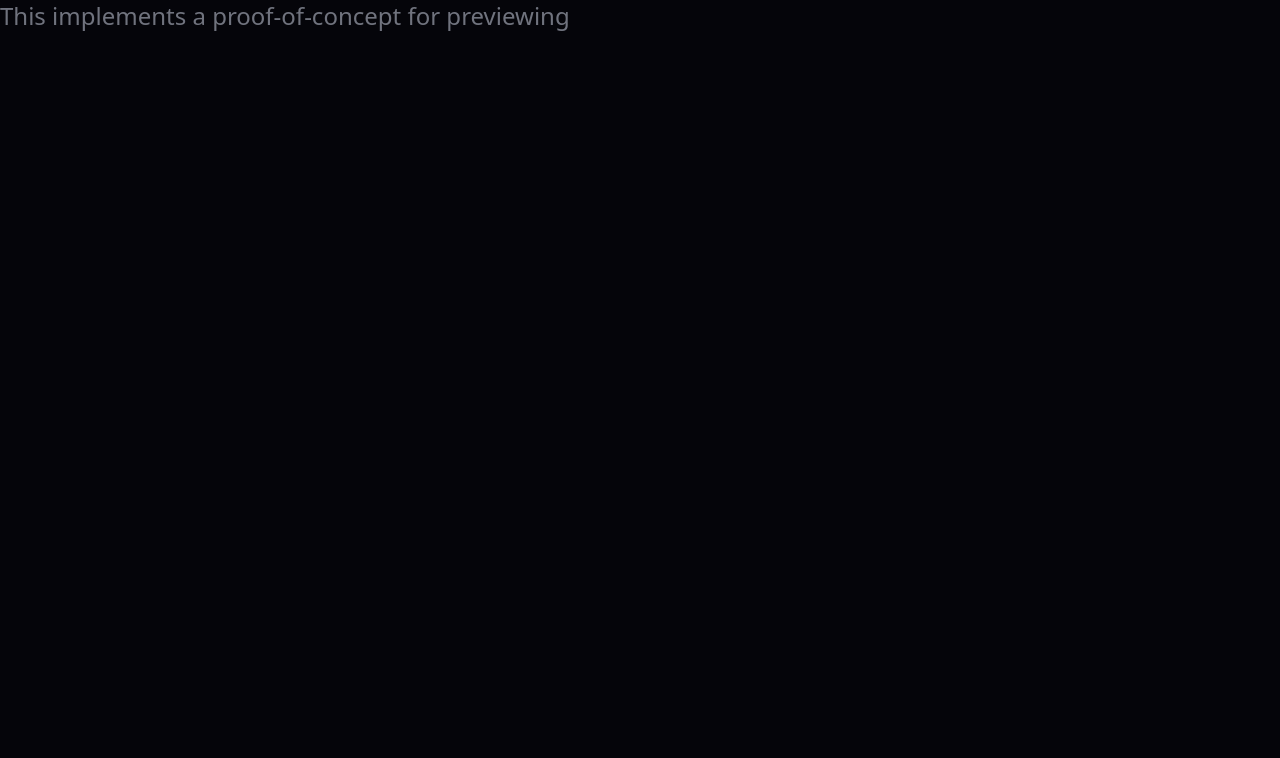
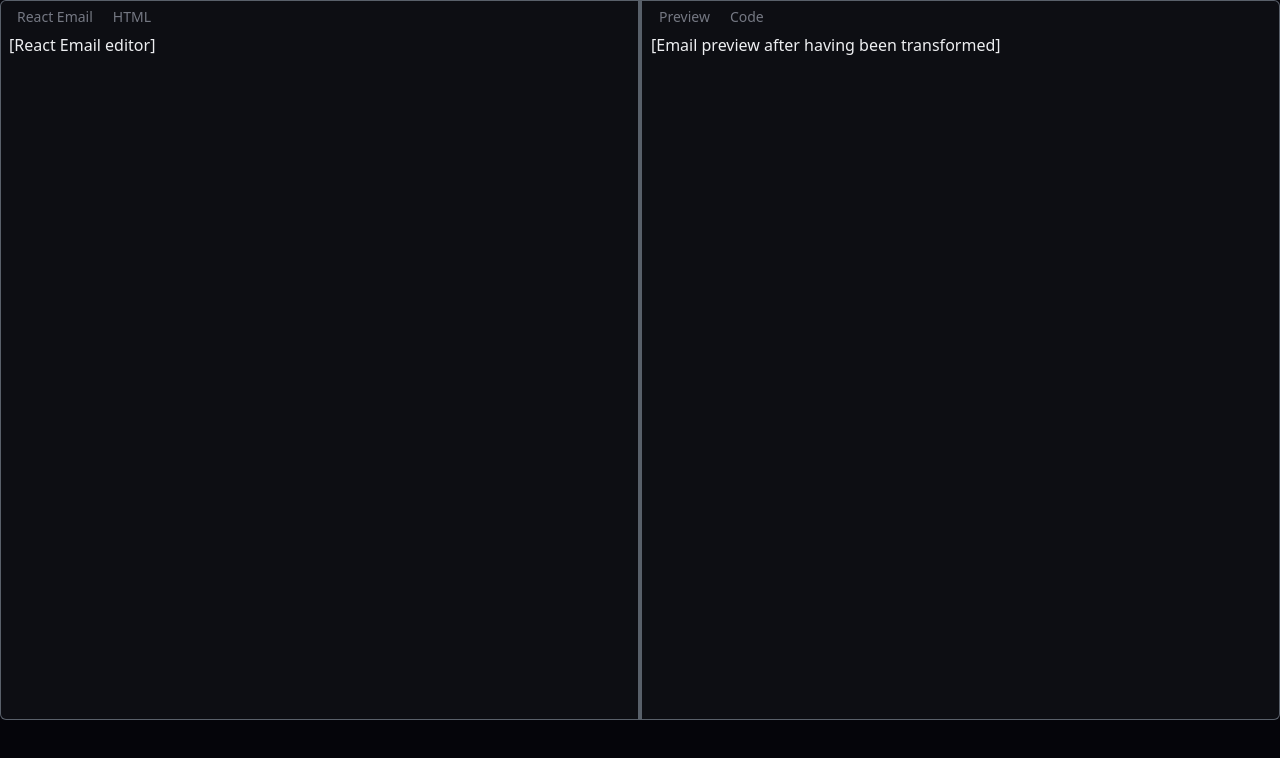
Before and after one commit to gabrielmfern/outlook-previewer, a Next.js app: page / in a window 1280 px wide. Shown: the top 758 px of the page. Built offline with nearby package versions, Linux system fonts and the light colour scheme.

Commit message:
add initial version of split view component

```diff
--- /dev/null
+++ b/app/outlook-previewer.tsx
@@ -0,0 +1,36 @@
+"use client";
+import { SplitView } from "@/components/ui/split-view";
+import * as Tabs from "@/components/ui/tabs";
+
+export function OutlookPreviewer() {
+	return (
+		<SplitView className="h-[90dvh] bg-slate-2 rounded-md border border-slate-8">
+			{[
+				(width) => (
+					<Tabs.Root defaultValue="react email" style={{ width }}>
+						<Tabs.List>
+							<Tabs.Tab value="react email">React Email</Tabs.Tab>
+							<Tabs.Tab value="html">HTML</Tabs.Tab>
+						</Tabs.List>
+						<Tabs.Panel value="react email">[React Email editor]</Tabs.Panel>
+						<Tabs.Panel value="html">[HTML editor]</Tabs.Panel>
+					</Tabs.Root>
+				),
+				(width) => (
+					<Tabs.Root defaultValue="preview" style={{ width }}>
+						<Tabs.List>
+							<Tabs.Tab value="preview">Preview</Tabs.Tab>
+							<Tabs.Tab value="code">Code</Tabs.Tab>
+						</Tabs.List>
+						<Tabs.Panel value="preview">
+							[Email preview after having been transformed]
+						</Tabs.Panel>
+						<Tabs.Panel value="code">
+							[Email HTML after having been transferred]
+						</Tabs.Panel>
+					</Tabs.Root>
+				),
+			]}
+		</SplitView>
+	);
+}
--- a/app/page.tsx
+++ b/app/page.tsx
@@ -1,10 +1,9 @@
-import { Highlight, themes } from 'prism-react-renderer';
+import { OutlookPreviewer } from "./outlook-previewer";
 
 export default function Home() {
-  return (
-    <main className="flex flex-col container mx-auto">
-      <p className="text-2xl text-slate-10">This implements a proof-of-concept for previewing </p>
-      <div className=""></div>
-    </main>
-  );
+	return (
+		<main className="flex flex-col container mx-auto">
+			<OutlookPreviewer />
+		</main>
+	);
 }
--- /dev/null
+++ b/components/ui/split-view.tsx
@@ -0,0 +1,75 @@
+"use client";
+import { ComponentProps, useEffect, useRef, useState } from "react";
+import { cn } from "@/lib/cn";
+
+type SplitViewProps = Omit<ComponentProps<"div">, "children" | "ref"> & {
+	children: [
+		(width: string) => React.ReactNode,
+		(width: string) => React.ReactNode,
+	];
+};
+
+export function SplitView({ className, children, ...props }: SplitViewProps) {
+	const [firstSplitWidth, setFirstSplitWidth] = useState(0.5);
+	const secondSplitWidth = 1 - firstSplitWidth;
+
+	const splitViewRef = useRef<HTMLDivElement>(null);
+
+	const resizeHandleRef = useRef<HTMLDivElement>(null);
+
+	const [isDragging, setIsDragging] = useState(false);
+	const handleDraggingMouseMove = (event: MouseEvent) => {
+		if (!isDragging || !splitViewRef.current) return;
+		event.preventDefault();
+
+		const boundingClientRect = splitViewRef.current.getBoundingClientRect();
+
+		setFirstSplitWidth(
+			(event.clientX - boundingClientRect.x) / boundingClientRect.width,
+		);
+	};
+
+	const handleDraggingMouseUp = () => {
+		setIsDragging(false);
+	};
+
+	// biome-ignore lint/correctness/useExhaustiveDependencies: These dependencies do not change
+	useEffect(() => {
+		if (resizeHandleRef.current) {
+			document.addEventListener("mousemove", handleDraggingMouseMove);
+			document.addEventListener("mouseup", handleDraggingMouseUp, {
+				once: true,
+			});
+
+			return () => {
+				document.removeEventListener("mousemove", handleDraggingMouseMove);
+				document.removeEventListener("mouseup", handleDraggingMouseUp);
+			};
+		}
+	}, [isDragging === true]);
+
+	return (
+		<div
+			{...props}
+			ref={splitViewRef}
+			className={cn("w-full h-full flex gap-px overflow-hidden", className)}
+		>
+			{children[0](`${firstSplitWidth * 100}%`)}
+			<div
+				aria-label="Resize handle"
+				aria-orientation="vertical"
+				aria-valuemax={100}
+				aria-valuemin={0}
+				aria-valuenow={firstSplitWidth}
+				ref={resizeHandleRef}
+				onMouseDown={(event) => {
+					event.preventDefault();
+					setIsDragging(true);
+				}}
+				className="appearance-none cursor-row-resize w-1 h-full bg-slate-8 hover:bg-green/40 hover:ring-2 hover:ring-green/10 transition-colors" role="separator"
+				tabIndex={0}
+			/>
+			{children[1](`${secondSplitWidth * 100}%`)}
+		</div>
+	);
+}
```
Also changed, not shown: 1 other file (tests, documents, lock files or other folders).
